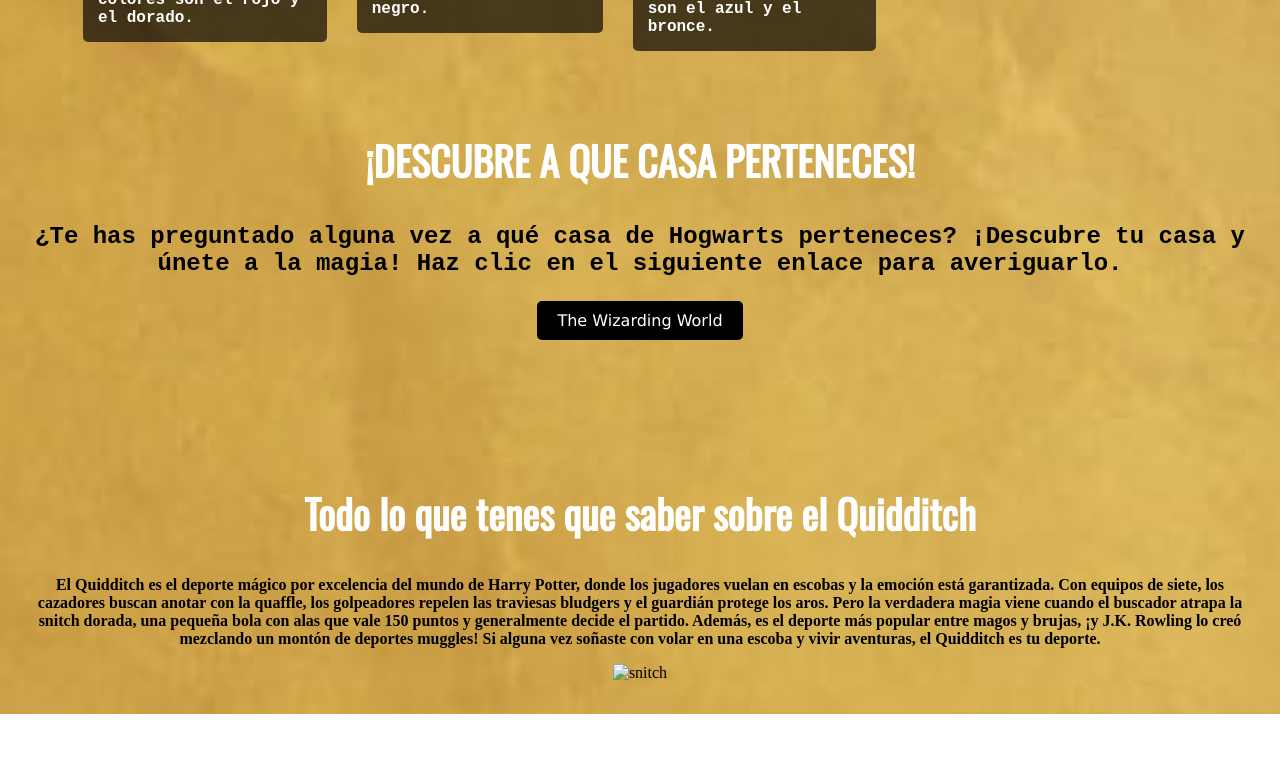
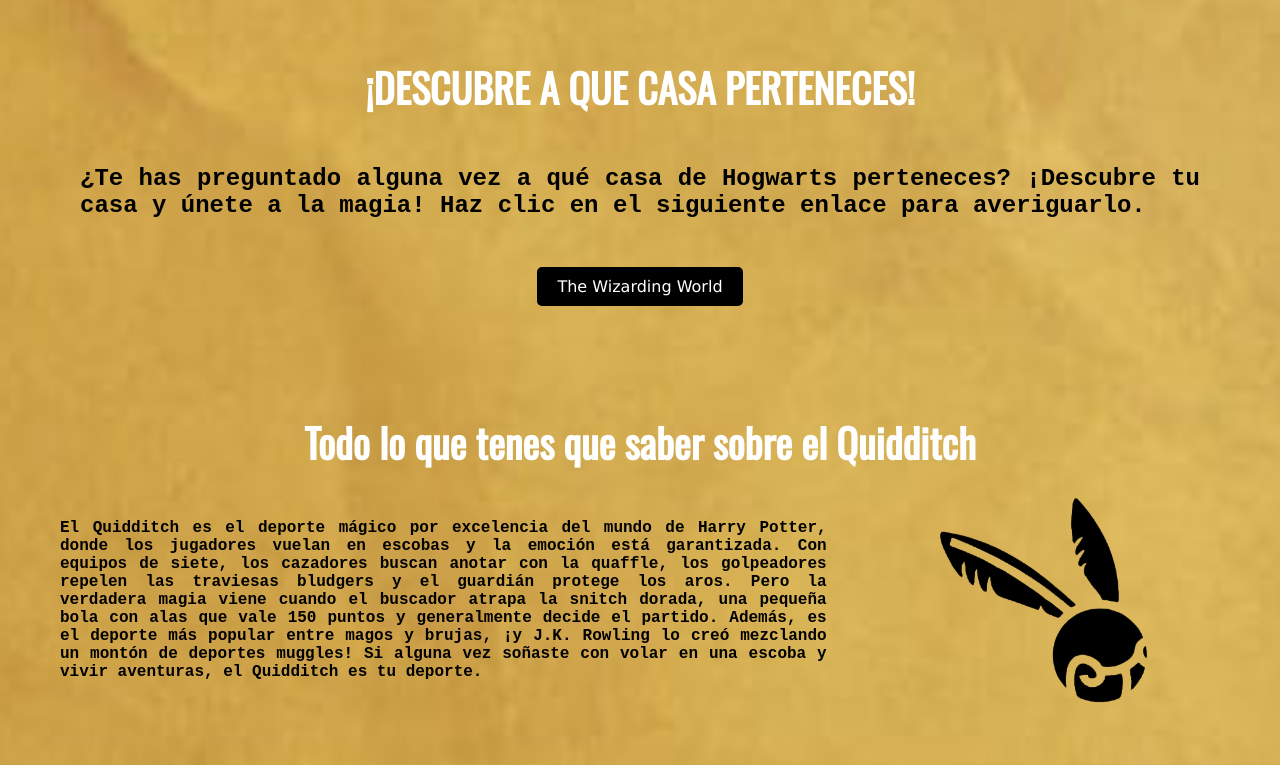
Before and after one commit to Julita23/utn-proyecto-dos-js, a plain HTML site: page index.html in a window 1280 px wide. Shown: the part 1650-2415 px from the top of the page. Before the commit the page ends 2364 px from the top, so only its background shows below. Drawn offline with nearby package versions, Linux system fonts and the light colour scheme.

Commit message:
add new image & fix css

```diff
--- a/css/styles.css
+++ b/css/styles.css
@@ -3,6 +3,7 @@
   --secondary-color: black;
   --primary-font: 'Lucida Sans', 'Lucida Sans Regular', 'Lucida Grande', 'Lucida Sans Unicode', Geneva, Verdana, sans-serif;
   --secondary-font:  'Courier New', Courier, monospace;
+  --primary-text: justify;
 }
 
 body {
@@ -16,7 +17,7 @@
     font-family: "Oswald", Helvetica Neue;
     font-size: 5vh;
     color: var(--primary-color);
-
+    margin: 15px;
   }
 
   header {
@@ -127,13 +128,15 @@
   .third-section p {
     font-family: var(--secondary-font);
     font-size: 3vh;
+    margin: 6vh;
+    text-align: var(--primary-text);
   }
 
   .third-section a {
     display: inline-block;
     padding: 10px 20px;
     background-color: var(--secondary-color);
-    color: white;
+    color: var(--primary-color);
     text-decoration: none;
     font-size: 16px;
     border-radius: 5px;
@@ -143,6 +146,43 @@
 
   .third-section a:hover {
     transform: scale(1.1);
+  }
+
+  .fourth-section {
+    display: flex;
+    flex-direction: column;
+    align-items: center;
+    margin: 20px 0;
+  }
+
+  .fourth-section .elements {
+    display: flex;
+    justify-content: space-between;
+    align-items: center;
+    width: 100%;
+    max-width: 1200px;
+  }
+
+  .fourth-section .text-container {
+    flex: 2;
+    padding-right: 20px;
+    font-family: var(--secondary-font);
+    text-align: var(--primary-text);
+  }
+
+  .fourth-section p {
+    padding-left: 20px;
+  }
+
+  .fourth-section .image-container {
+    flex: 1;
+    display: flex;
+    justify-content: flex-end;
+  }
+
+  .fourth-section img {
+    max-width: 100%;
+    height: auto;
   }
 
   footer {
```
Also changed, not shown: assets/snitch.png (added).
